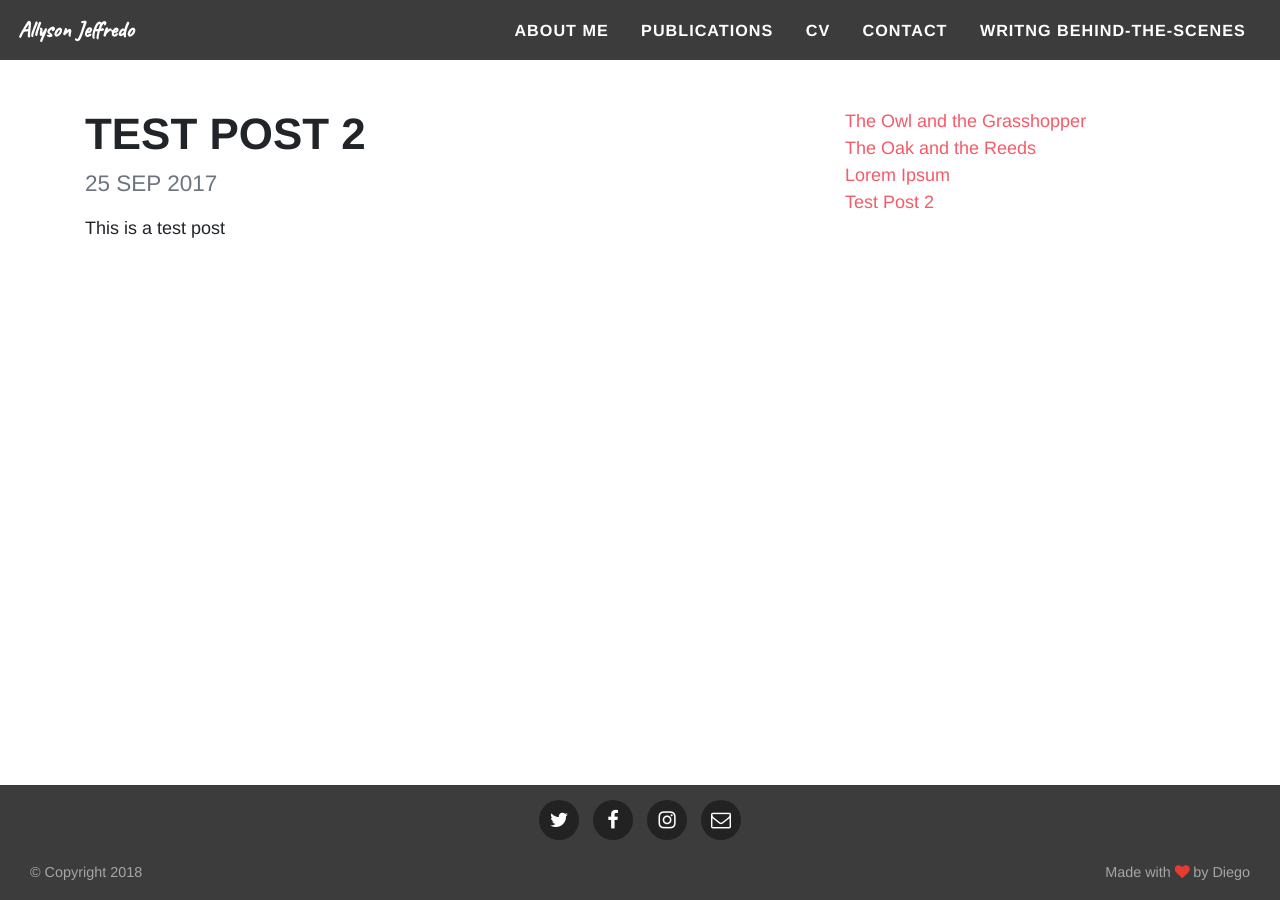
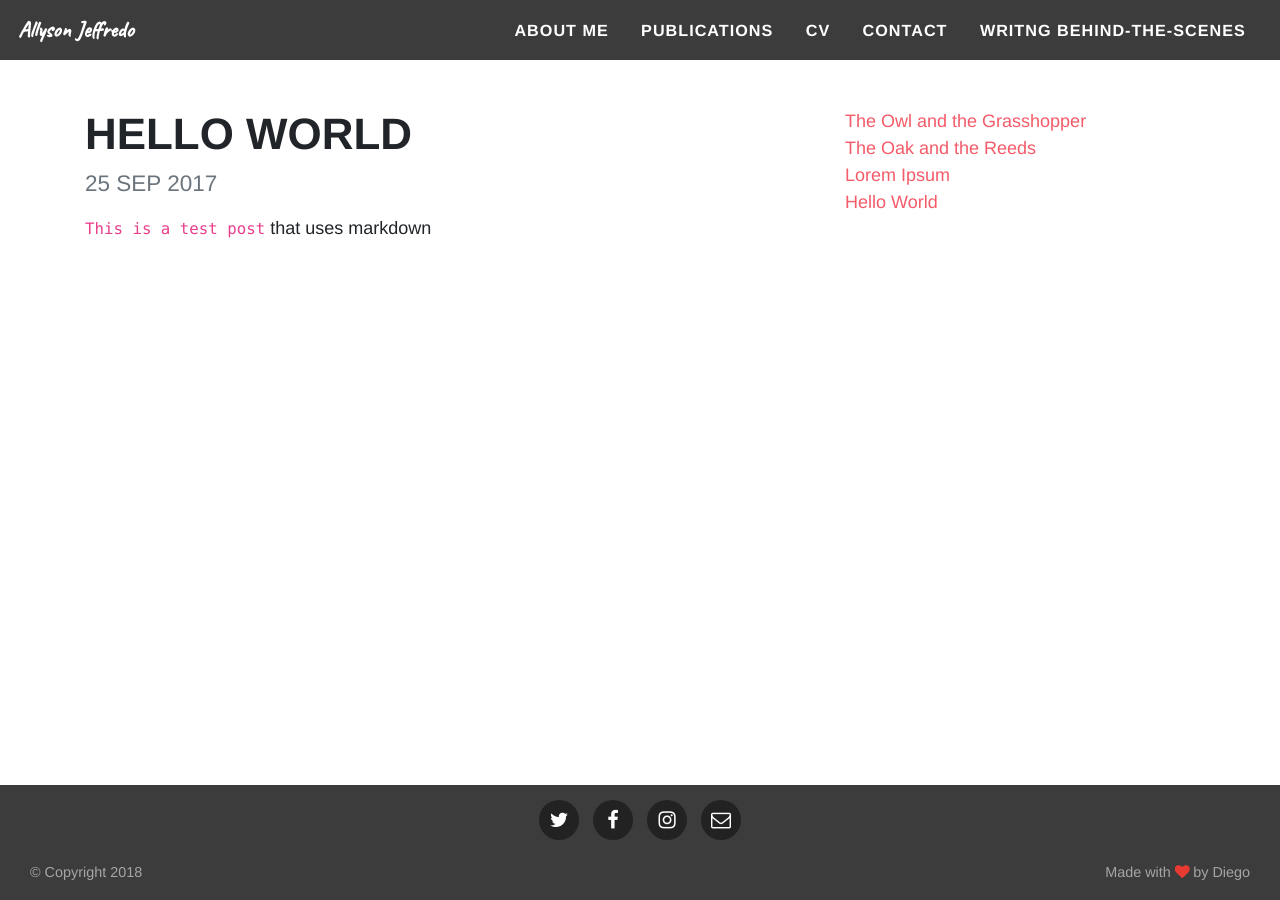
Before and after one commit to go-diego/golden-lovebug, a Jekyll site: the page built from _posts/2017-09-25-test-post-2.md, in a window 1280 px wide. Built offline with Jekyll 4.4.1, drawn with Linux system fonts in a browser that asks for light colours; nearby versions of some CDN libraries.

Commit message:
Update Post “2017-09-25-test-post-2”

```diff
--- a/_posts/2017-09-25-test-post-2.md
+++ b/_posts/2017-09-25-test-post-2.md
@@ -1,9 +1,8 @@
 ---
 layout: blog
-title: Test Post 2
-image: null
+title: Hello World
 date: 2017-09-25T22:32:46.826Z
-permalink: blog/:year/:month/:day/:title:output_ext
+permalink: 'blog/:year/:month/:day/:title:output_ext'
 ---
 
-This is a test post
+`This is a test post` that uses markdown
```
